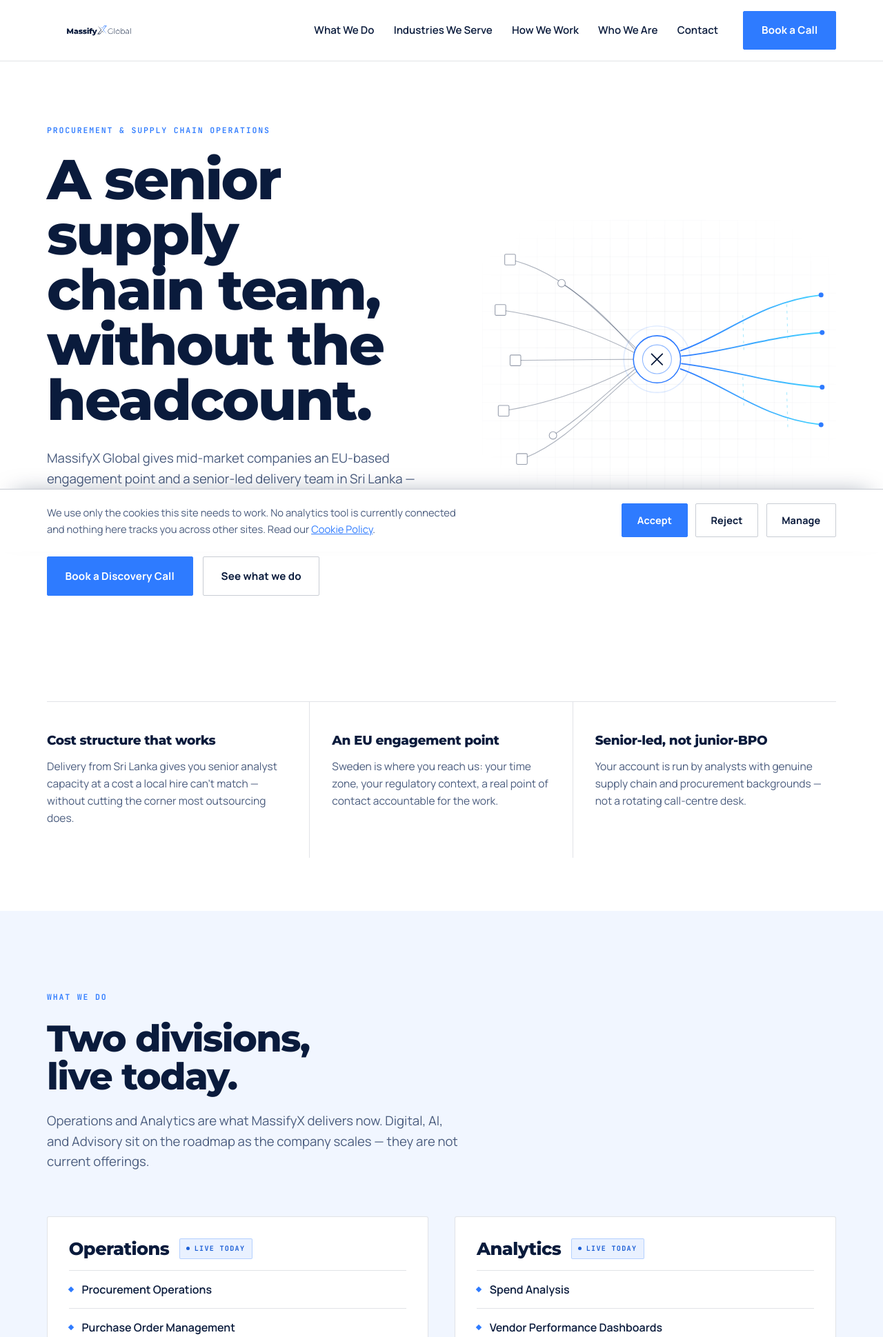
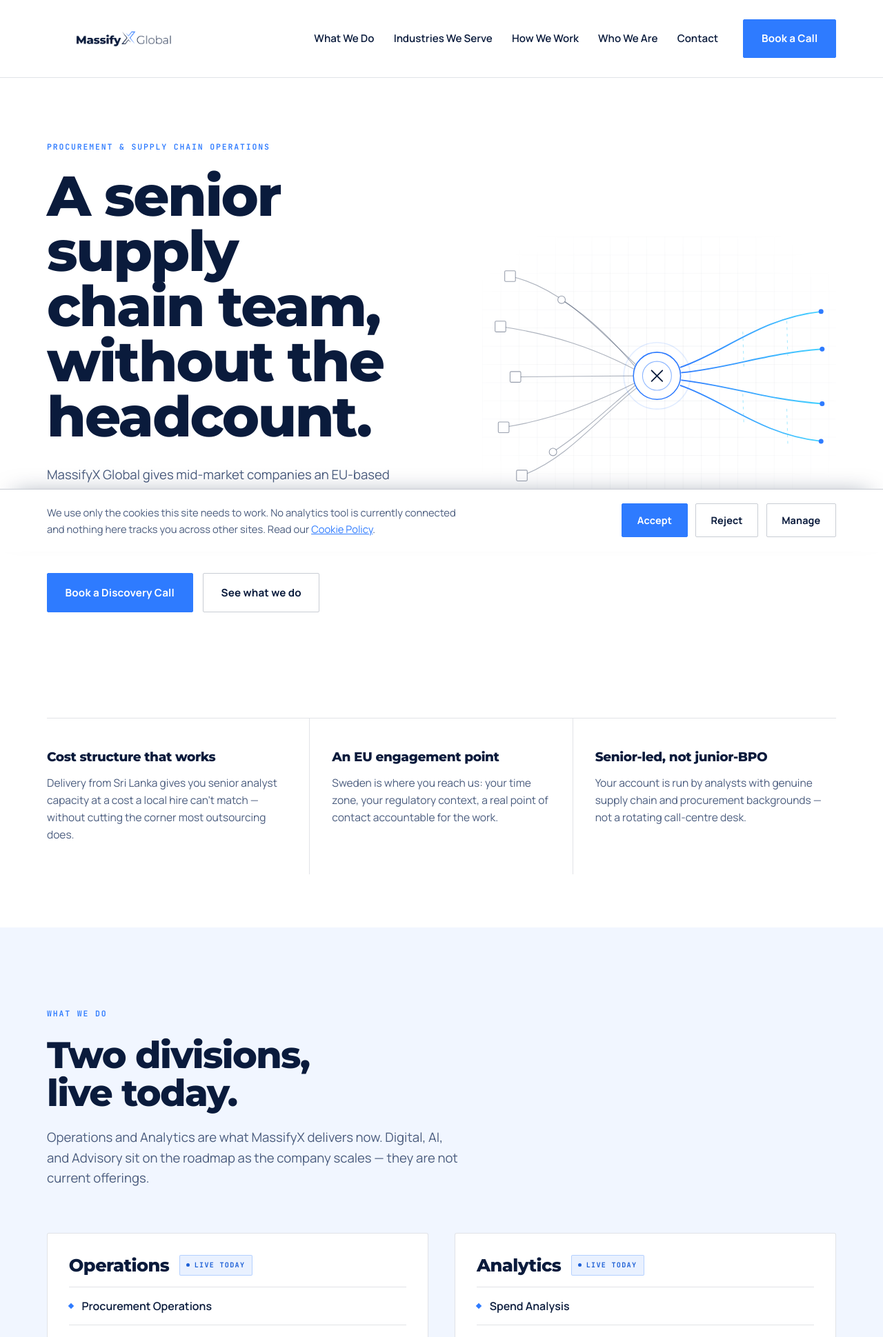
Before and after one commit to punsarachamodya-alpx/MassifyX_Global, a Node server app: page / in a window 1280 px wide. Shown: the top 1939 px of the page at 69% size. Run offline with Node 20, Linux system fonts and the light colour scheme; some libraries are stand-ins or nearby versions.

Commit message:
Double the brand logo size, and tie the mobile nav to header height
The lockup was still reading as too small at 34px (header) / 32px (footer), so
both are doubled from those original sizes: 68px and 64px. On screens under
980px the header drops to a 52px logo, since a full-size lockup crowds the
hamburger there.

Also fixes a latent bug this exposed: the mobile nav dropdown was positioned at
a hardcoded 'inset: 78px', matching what the header height happened to be when
it was written. Any change to header height silently misaligned the dropdown --
which had already happened, unnoticed, when the header grew to 88px. Header
height and logo height are now custom properties that the dropdown offset reads
from, so the two cannot drift apart again.

Verified: desktop logo 68px in a 112px header, footer 64px, and on mobile the
nav's top edge sits at exactly the header's bottom edge (88px) with no gap or
overlap.

Co-Authored-By: Claude Sonnet 5 <noreply@anthropic.com>
Claude-Session: https://claude.ai/code/session_01CdF3Qfoto93VZrjQLgH851

```diff
--- a/public/css/styles.css
+++ b/public/css/styles.css
@@ -75,6 +75,11 @@
   --gutter: clamp(1.25rem, 4vw, 3rem);
   --section-y: clamp(4.5rem, 9vw, 8.5rem);
 
+  /* Header height and the logo it's sized around. The mobile nav drops from
+     exactly --header-h, so these must stay in step — hence the variable. */
+  --header-h: 112px;
+  --logo-h: 68px;
+
   /* Motion */
   --ease: cubic-bezier(0.22, 1, 0.36, 1);
 }
@@ -330,11 +335,11 @@ button {
   display: flex;
   align-items: center;
   gap: 2rem;
-  min-height: 88px;
+  min-height: var(--header-h);
 }
 
 .header__logo img {
-  height: 46px;
+  height: var(--logo-h);
   width: auto;
 }
 
@@ -420,13 +425,19 @@ button {
 }
 
 @media (max-width: 980px) {
+  /* A full-size lockup would crowd the hamburger on narrow screens. */
+  :root {
+    --header-h: 88px;
+    --logo-h: 52px;
+  }
+
   .header__toggle {
     display: flex;
   }
 
   .header__nav {
     position: fixed;
-    inset: 78px 0 auto 0;
+    inset: var(--header-h) 0 auto 0;
     background: #fff;
     flex-direction: column;
     align-items: stretch;
@@ -1582,7 +1593,7 @@ button {
 }
 
 .footer__logo img {
-  height: 42px;
+  height: 64px;
   width: auto;
   margin-bottom: 1.3rem;
 }
```
